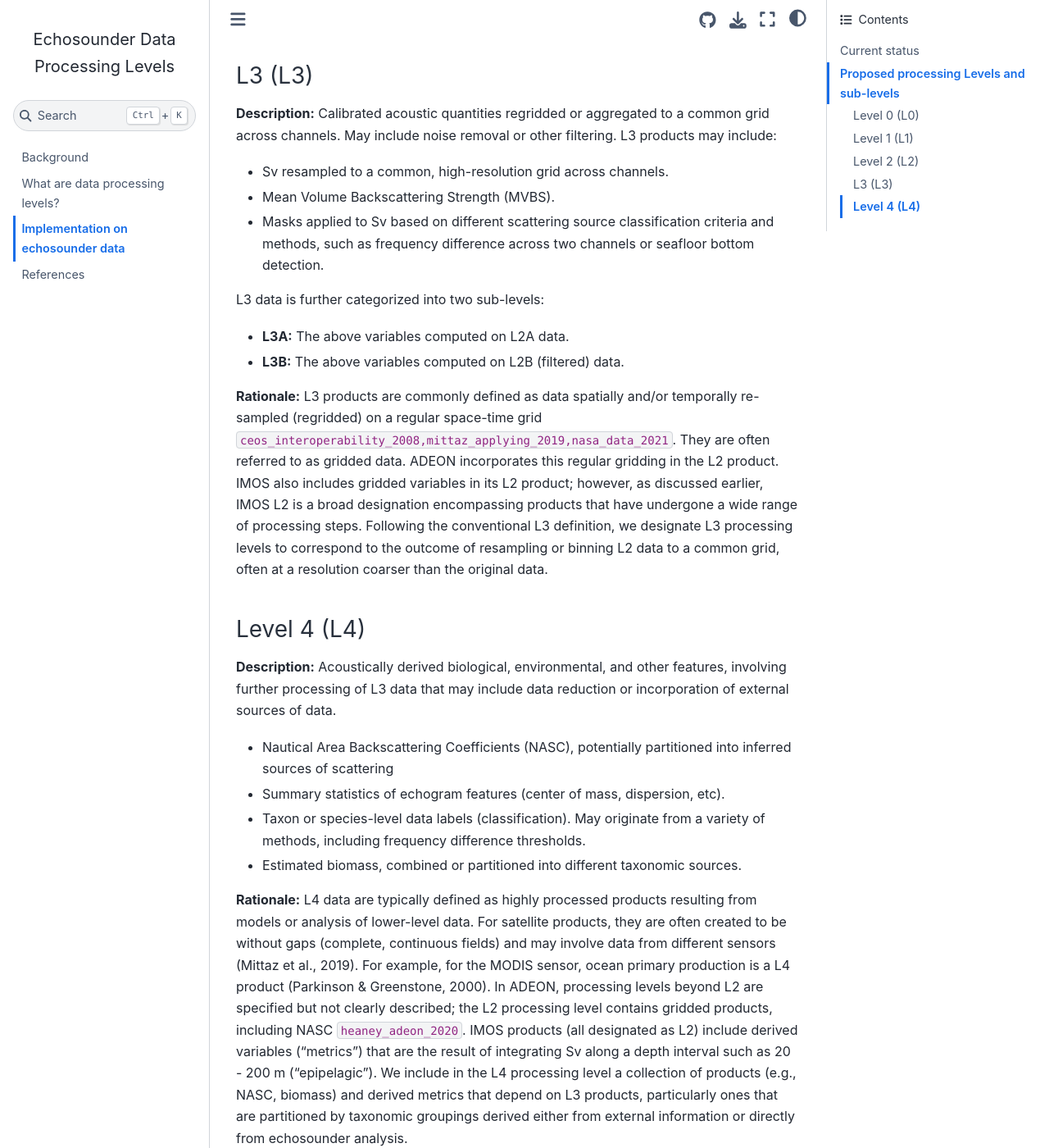
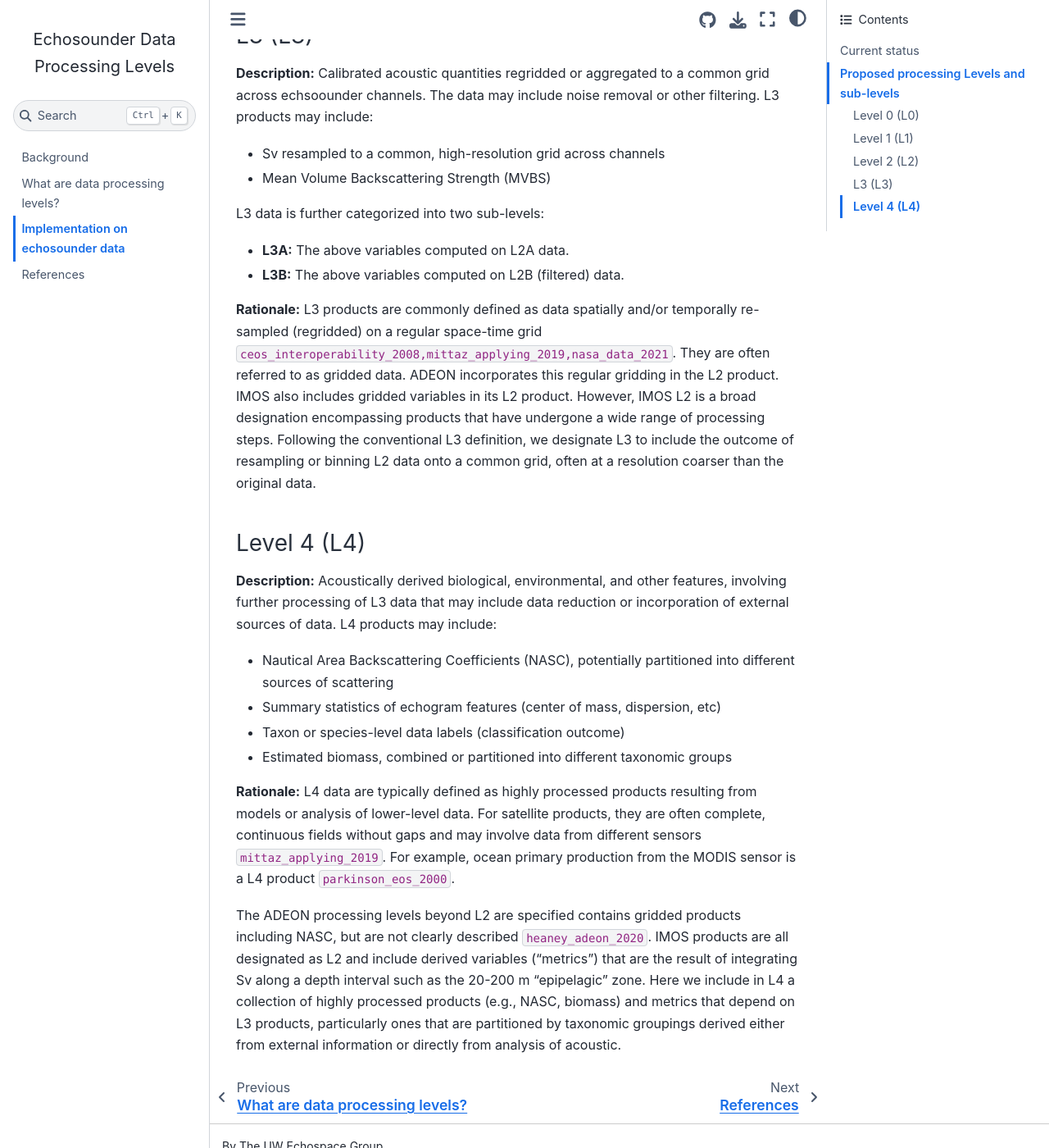
Before and after one commit to OSOceanAcoustics/echolevels, a Jupyter Book: the page built from docs/source/echodata.md, in a window 1280 px wide and 1400 px high, scrolled down 3754 px. Shown: the whole window at 82% size. Built offline with Jupyter Book 1.0.4 settings and Sphinx 7.4.7 and the Sphinx Book theme 1.1.4, drawn with Linux system fonts in a browser that asks for light colours; cross-references to code outside the pages are shown as plain code; some of the changed text lies outside the part shown.

Commit message:
revise L2-L4 in echodata.md

```diff
--- a/docs/source/echodata.md
+++ b/docs/source/echodata.md
@@ -19,7 +19,8 @@
 
  <!-- [keeping below as comments for now to keep text focused and avoid repetition] For example, L1 sometimes accommodates data products with calibration already applied. Geolocation is sometimes assigned at every data point at L1 rather than L2. Quality control steps, such as those involving distortions or noise, occur in both L1 and L2. Sub-level designations, when used, have poorly standardized meanings. -->
 
-Below are our proposed data processing levels for echosounder data, with reference to the associated implementation in the software [echopype](https://echopype.readthedocs.io) when appropriate.
+Below are our proposed data processing levels for echosounder data.
+<!-- [remove for now and add back once filtering and classification levels are determined] , with reference to the associated implementation in the software [echopype](https://echopype.readthedocs.io) when appropriate. -->
 
 
 ### Level 0 (L0)
@@ -45,42 +46,48 @@
 
 **Rationale:** Existing implementations of echosounder data processing levels have focused their efforts on processed data products, starting with Sv and similar variables. While ADEON and IMOS use different processing levels to designate this starting point (L1 and L2, respectively), both lack a more user-accessible intermediate level between the original raw data files generated by the instruments (L0) and the processed data products. The SONAR-netCDF4 convention (particularly version 1) is motivated by the need for improved accessibility to raw data as well as the development of data repositories such as the NOAA Water Column Sonar Data Archive {cite}`wall_2016`.
 
-We specify L1 as the data processing level that contains raw data together with metadata and ancillary data converted to an accessible data format following the SONAR-netCDF4 convention. This approach follows the CEOS {cite}`ceos_interoperability_2008` definition for L1 data ("Unpacked, reformatted level 0 data, with all supplemental information to be used in subsequent processing appended"). It is also consistent with the NASA EOS L1A definition and NASA EOS' use of standardized, metadata-rich formats for data products.
+We designate L1 as the data processing level that contains raw data together with metadata and ancillary data converted to an accessible data format following the SONAR-netCDF4 convention. This approach follows the CEOS {cite}`ceos_interoperability_2008` definition for L1 data ("Unpacked, reformatted level 0 data, with all supplemental information to be used in subsequent processing appended"). It is also consistent with the NASA EOS L1A definition and NASA EOS' use of standardized, metadata-rich formats for data products.
 
 
 ### Level 2 (L2)
 
-**Description:** Calibrated acoustic quantities at raw data resolution and with spatial coordinates (latitude, longitude and depth) interpolated to all pings. May include noise removal or other filtering.
+**Description:** Calibrated acoustic quantities at raw data resolution, with spatial coordinates (latitude, longitude and depth) interpolated to all pings.
+<!-- The data may include noise removal or other filtering. -->
 
-- **L2A:** Volume backscattering strength (Sv) or target strength (_TS_) with interpolated latitude, longitude and depth coordinates. May incorporate additional information, such as split beam angle. Masks derived from these products, such as seafloor bottom mask, will also be designated as L2A products.
-- **L2B:** Sv or _TS_ L2A data with noise removal or other data filtering applied, such as seafloor bottom removal.
+- **L2A:** Volume backscattering strength (Sv) or target strength (TS) with interpolated latitude, longitude and depth coordinates. The data may incorporate additional information, such as split beam angle.
+<!-- Masks derived from these products, such as seafloor bottom mask, will also be designated as L2A products. -->
+- **L2B:** Sv or TS L2A data with noise removal or other data filtering applied, such as seafloor bottom removal.
 
-**Rationale:** The focus of L2 products in conventional data processing level schemes such as NASA EOS and CEOS is on “retrieval” of geophysical or biophysical variables from radiometric variables, at the same resolution as the input L1 data {cite}`ceos_interoperability_2008,mittaz_applying_2019,nasa_data_2021`. Radiometric calibration parameters present in L1 products are applied. Using the NASA MODIS sensor as an example, L2 ocean products include sea surface temperature and chlorophyll-a pigment concentration {cite}`parkinson_eos_2000`. For echosounder data, in contrast, calibrated and filtered acoustic quantities serve as the underlying variables that are examined directly or used for regridded products and aggregated metrics. We follow the approach used by ADEON and IMOS, where the next processing level after raw data (in our case, after the raw data was converted to an L1 product) is calibrated Sv (or _TS_). This L2A product corresponds to ADEON L1 and IMOS L2 products. Additional processing involving noise characterization and removal and seafloor removal without a change in resolution are categorized as L2B, corresponding to ADEON L2 processing steps and IMOS L2 products.
+**Rationale:** The focus of L2 products in widely used data processing level schemes is on "retrieval" of geophysical or biophysical variables from radiometric variables, at the same resolution as the input L1 data {cite}`ceos_interoperability_2008,mittaz_applying_2019,nasa_data_2021`. For the NASA MODIS sensor, radiometric calibration parameters from L1 are applied to derive L2 ocean products such as the sea surface temperature and chlorophyll-a pigment concentration {cite}`parkinson_eos_2000`.
+
+For echosounder data, we follow the approach used by ADEON and IMOS, where the next processing level following raw data conversion and standarization (L1) is calibrated acoustic quantities such as Sv and TS. The proposed L2A product corresponds to ADEON L1 and IMOS L2 products. Additional processing involving noise filtering and seafloor removal without resolution change are categorized as L2B, which corresponds to ADEON L2 processing steps and IMOS L2 products.
 
 
 ### L3 (L3)
 
-**Description:** Calibrated acoustic quantities regridded or aggregated to a common grid across channels. May include noise removal or other filtering. L3 products may include:
+**Description:** Calibrated acoustic quantities regridded or aggregated to a common grid across echsoounder channels. The data may include noise removal or other filtering. L3 products may include:
 
-- Sv resampled to a common, high-resolution grid across channels.
-- Mean Volume Backscattering Strength (MVBS).
-- Masks applied to Sv based on different scattering source classification criteria and methods, such as frequency difference across two channels or seafloor bottom detection.
+- Sv resampled to a common, high-resolution grid across channels
+- Mean Volume Backscattering Strength (MVBS)
+<!-- [not sure why this is in L4] - Masks applied to Sv based on different scattering source classification methods, such as frequency differencing across two channels -->
 
 L3 data is further categorized into two sub-levels:
 
 - **L3A:** The above variables computed on L2A data.
 - **L3B:** The above variables computed on L2B (filtered) data.
 
-**Rationale:** L3 products are commonly defined as data spatially and/or temporally re-sampled (regridded) on a regular space-time grid {cite}`ceos_interoperability_2008,mittaz_applying_2019,nasa_data_2021`. They are often referred to as gridded data. ADEON incorporates this regular gridding in the L2 product. IMOS also includes gridded variables in its L2 product; however, as discussed earlier, IMOS L2 is a broad designation encompassing products that have undergone a wide range of processing steps. Following the conventional L3 definition, we designate L3 processing levels to correspond to the outcome of resampling or binning L2 data to a common grid, often at a resolution coarser than the original data.
+**Rationale:** L3 products are commonly defined as data spatially and/or temporally re-sampled (regridded) on a regular space-time grid {cite}`ceos_interoperability_2008,mittaz_applying_2019,nasa_data_2021`. They are often referred to as gridded data. ADEON incorporates this regular gridding in the L2 product. IMOS also includes gridded variables in its L2 product. However, IMOS L2 is a broad designation encompassing products that have undergone a wide range of processing steps. Following the conventional L3 definition, we designate L3 to include the outcome of resampling or binning L2 data onto a common grid, often at a resolution coarser than the original data.
 
 
 ### Level 4 (L4)
 
-**Description:** Acoustically derived biological, environmental, and other features, involving further processing of L3 data that may include data reduction or incorporation of external sources of data.
+**Description:** Acoustically derived biological, environmental, and other features, involving further processing of L3 data that may include data reduction or incorporation of external sources of data. L4 products may include:
 
-- Nautical Area Backscattering Coefficients (NASC), potentially partitioned into inferred sources of scattering
-- Summary statistics of echogram features (center of mass, dispersion, etc).
-- Taxon or species-level data labels (classification). May originate from a variety of methods, including frequency difference thresholds.
-- Estimated biomass, combined or partitioned into different taxonomic sources.
+- Nautical Area Backscattering Coefficients (NASC), potentially partitioned into different sources of scattering
+- Summary statistics of echogram features (center of mass, dispersion, etc)
+- Taxon or species-level data labels (classification outcome)
+- Estimated biomass, combined or partitioned into different taxonomic groups
 
-**Rationale:** L4 data are typically defined as highly processed products resulting from models or analysis of lower-level data. For satellite products, they are often created to be without gaps (complete, continuous fields) and may involve data from different sensors (Mittaz et al., 2019). For example, for the MODIS sensor, ocean primary production is a L4 product (Parkinson & Greenstone, 2000). In ADEON, processing levels beyond L2 are specified but not clearly described; the L2 processing level contains gridded products, including NASC {cite}`heaney_adeon_2020`. IMOS products (all designated as L2) include derived variables (“metrics”) that are the result of integrating Sv along a depth interval such as 20 - 200 m ("epipelagic"). We include in the L4 processing level a collection of products (e.g., NASC, biomass) and derived metrics that depend on L3 products, particularly ones that are partitioned by taxonomic groupings derived either from external information or directly from echosounder analysis.
+**Rationale:** L4 data are typically defined as highly processed products resulting from models or analysis of lower-level data. For satellite products, they are often complete, continuous fields without gaps and may involve data from different sensors {cite}`mittaz_applying_2019`. For example, ocean primary production from the MODIS sensor is a L4 product {cite}`parkinson_eos_2000`.
+
+The ADEON processing levels beyond L2 are specified contains gridded products including NASC, but are not clearly described {cite}`heaney_adeon_2020`. IMOS products are all designated as L2 and include derived variables ("metrics") that are the result of integrating Sv along a depth interval such as the 20-200 m "epipelagic" zone. Here we include in L4 a collection of highly processed products (e.g., NASC, biomass) and metrics that depend on L3 products, particularly ones that are partitioned by taxonomic groupings derived either from external information or directly from analysis of acoustic.
```
